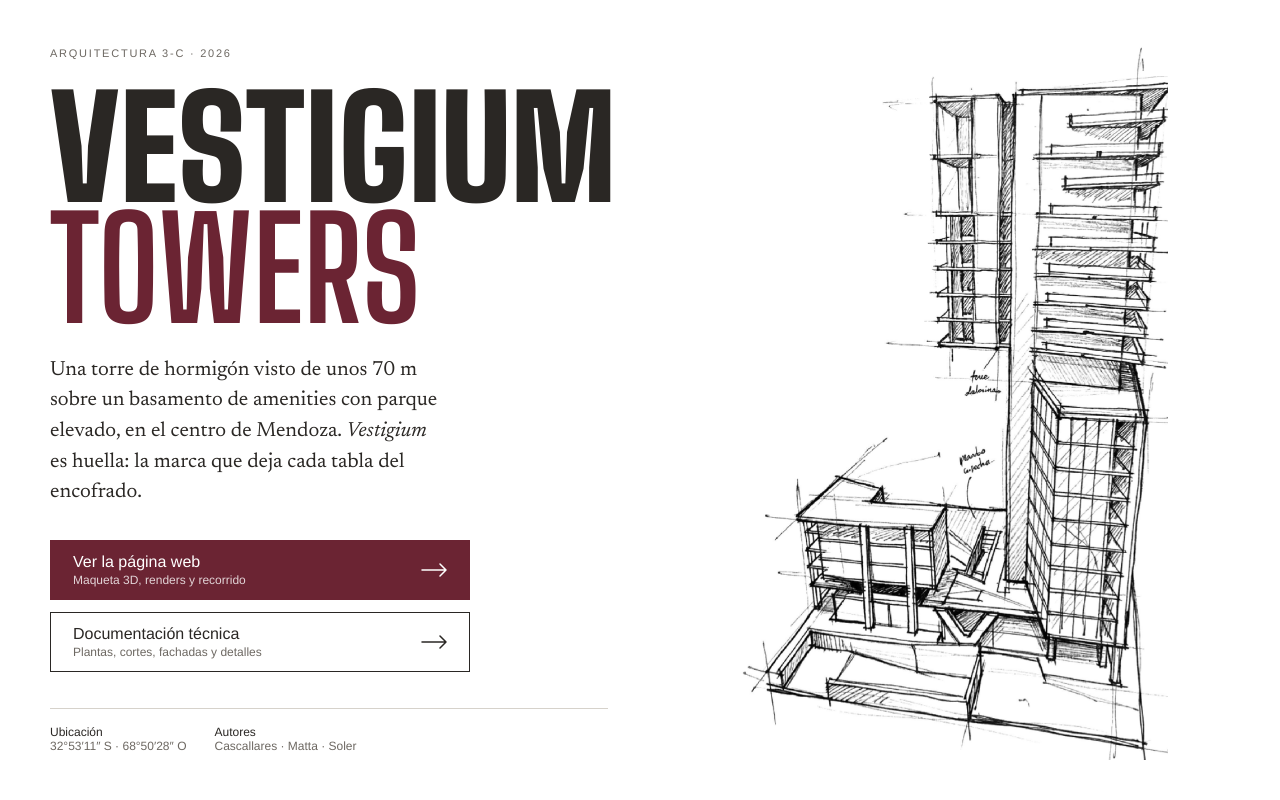
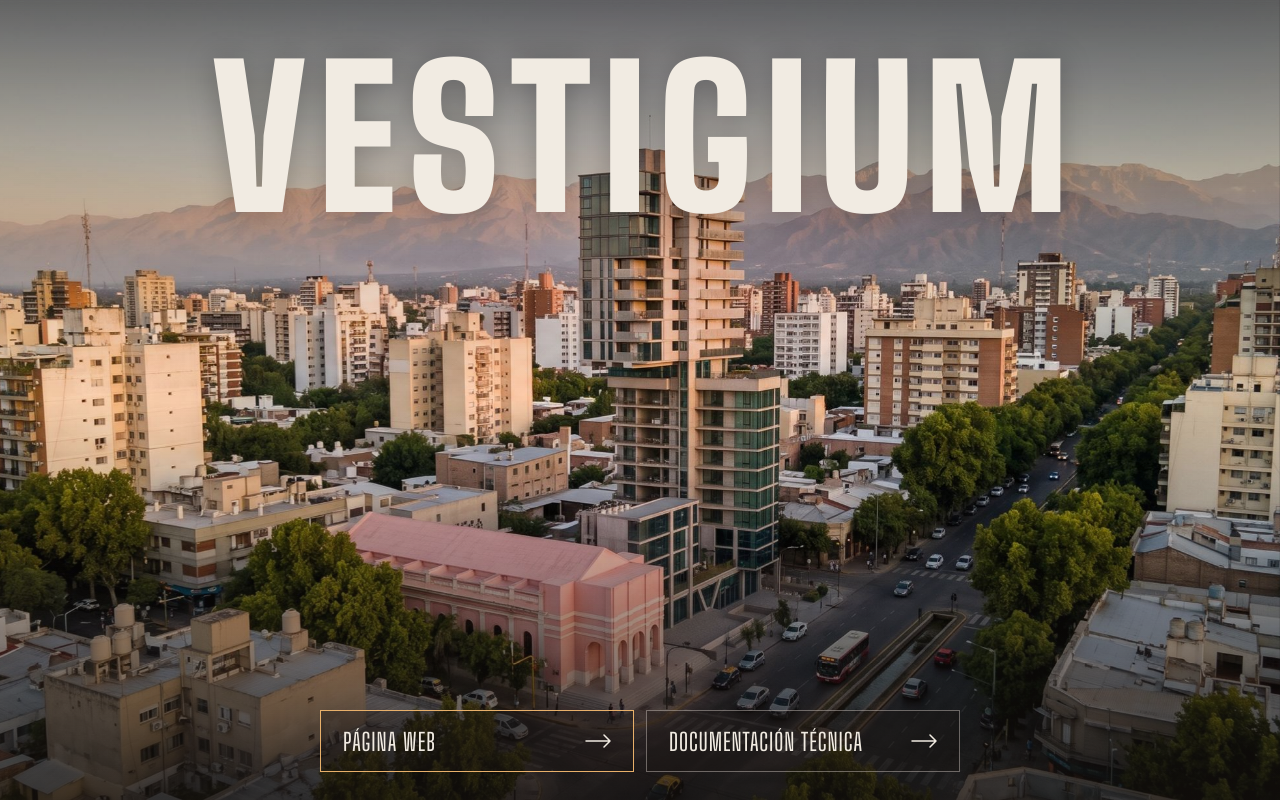
Before and after one commit to valenmatta9-afk/vestigium-towers, a plain HTML site: page index.html in a window 1280 px wide. Drawn offline with Linux system fonts and the light colour scheme.

Commit message:
Portada del QR: foto aerea real, solo Vestigium y dos accesos

```diff
--- a/index.html
+++ b/index.html
@@ -3,134 +3,110 @@
 <head>
 <meta charset="utf-8">
 <meta name="viewport" content="width=device-width, initial-scale=1, viewport-fit=cover">
-<meta property="og:title" content="Vestigium Towers">
-<meta property="og:description" content="Torre de hormigón visto en el centro de Mendoza. Arquitectura 3-C, 2026.">
-<meta property="og:image" content="https://valenmatta9-afk.github.io/vestigium-towers/thumb.jpg">
+<meta name="theme-color" content="#1b1714">
+<meta property="og:title" content="Vestigium">
+<meta property="og:image" content="https://valenmatta9-afk.github.io/vestigium-towers/portada.jpg">
 <meta property="og:url" content="https://valenmatta9-afk.github.io/vestigium-towers/">
-<title>Vestigium Towers</title>
-<meta name="description" content="Vestigium Towers: torre de hormigón visto en el centro de Mendoza. Proyecto de Arquitectura 3-C, 2026.">
+<title>Vestigium</title>
+<link rel="preload" as="image" href="portada.jpg">
 <link rel="preconnect" href="https://fonts.googleapis.com">
 <link rel="preconnect" href="https://fonts.gstatic.com" crossorigin>
-<link href="https://fonts.googleapis.com/css2?family=Big+Shoulders+Display:wght@700;900&family=Newsreader:ital,opsz,wght@0,6..72,400;1,6..72,400&display=swap" rel="stylesheet">
+<link href="https://fonts.googleapis.com/css2?family=Big+Shoulders+Display:wght@500;900&display=swap" rel="stylesheet">
 <style>
-/* Layout: lámina de entrega — croquis a la derecha, rótulo a la izquierda; en celular, croquis arriba y botones al pie */
+/* Portada del QR: la foto aérea del conjunto a pantalla completa, solo el nombre y dos accesos.
+   Paleta del edificio: hormigón visto cálido y la luz dorada de la tarde en Mendoza. */
 :root {
-  --paper: #ffffff;
-  --ink: #2a2724;
-  --muted: #6d6862;
-  --line: #d6d2cb;
-  --accent: #6b2433;
-  --on-accent: #ffffff;
+  --night: #1b1714;          /* fondo mientras carga la foto */
+  --concrete: #f1ebe2;       /* texto: hormigón claro */
+  --concrete-dim: rgba(241, 235, 226, .72);
+  --line: rgba(241, 235, 226, .38);
+  --sun: #e8b06a;            /* luz de la tarde */
   --display: 'Big Shoulders Display', 'Arial Narrow', Impact, sans-serif;
-  --text: 'Newsreader', Georgia, 'Times New Roman', serif;
   --ui: 'Helvetica Neue', Helvetica, Arial, sans-serif;
-  --sketch-filter: none;
-}
-@media (prefers-color-scheme: dark) {
-  :root:not([data-theme="light"]) {
-    --paper: #1e1c1a; --ink: #ece8e1; --muted: #a59f96; --line: #3d3934;
-    --accent: #c9788a; --on-accent: #1e1c1a; --sketch-filter: invert(1) brightness(.92);
-    color-scheme: dark;
-  }
-}
-:root[data-theme="dark"] {
-  --paper: #1e1c1a; --ink: #ece8e1; --muted: #a59f96; --line: #3d3934;
-  --accent: #c9788a; --on-accent: #1e1c1a; --sketch-filter: invert(1) brightness(.92);
   color-scheme: dark;
 }
-html, body { height: 100%; }
-body { margin: 0; }
+/* La portada es siempre una foto: mismo aspecto en modo claro y oscuro. */
+@media (prefers-color-scheme: dark) { :root:not([data-theme="light"]) { --night: #1b1714; } }
+:root[data-theme="dark"] { --night: #1b1714; }
 * { box-sizing: border-box; }
-img { max-width: 100%; }
+html, body { height: 100%; margin: 0; }
 body {
-  background: var(--paper); color: var(--ink);
-  font-family: var(--text);
-  padding-left: max(16px, env(safe-area-inset-left, 0px));
-  padding-right: max(16px, env(safe-area-inset-right, 0px));
+  background: var(--night); color: var(--concrete);
+  font-family: var(--ui);
+  overflow: hidden;
 }
-.sheet {
-  max-width: 1180px; min-height: 100%; margin: 0 auto;
-  display: grid; grid-template-columns: minmax(0, 1fr) minmax(0, 1fr);
-  align-items: center; gap: clamp(24px, 5vw, 72px);
-  padding-block: clamp(24px, 5vh, 56px);
+.cover { position: fixed; inset: 0; }
+.cover img {
+  width: 100%; height: 100%; object-fit: cover;
+  object-position: 52% 45%;   /* la torre queda centrada también en celular */
+  animation: settle 2.6s cubic-bezier(.2,.7,.2,1) both;
 }
-.label {
-  font-family: var(--ui); font-size: 11px; letter-spacing: .16em; text-transform: uppercase; color: var(--muted);
-  margin: 0;
+/* Velo: oscurece arriba (nombre) y abajo (botones) sin tapar la torre */
+.cover::after {
+  content: ''; position: absolute; inset: 0;
+  background:
+    linear-gradient(to bottom, rgba(20,16,13,.62) 0%, rgba(20,16,13,.12) 32%, rgba(20,16,13,0) 50%, rgba(20,16,13,.18) 66%, rgba(20,16,13,.78) 100%);
+}
+main {
+  position: relative; z-index: 1;
+  height: 100%;
+  display: flex; flex-direction: column; justify-content: space-between; align-items: center;
+  padding: max(28px, env(safe-area-inset-top)) max(16px, env(safe-area-inset-right)) max(28px, env(safe-area-inset-bottom)) max(16px, env(safe-area-inset-left));
 }
 h1 {
-  font-family: var(--display); font-weight: 900; text-transform: uppercase; line-height: .86;
-  font-size: clamp(64px, 11vw, 148px); letter-spacing: .005em; margin: .2em 0 .18em;
-  text-wrap: balance;
+  margin: 4vh 0 0;
+  font-family: var(--display); font-weight: 900; text-transform: uppercase;
+  font-size: clamp(64px, 15vw, 210px); line-height: .82; letter-spacing: .06em;
+  padding-left: .06em; /* compensa el tracking para centrar */
+  text-shadow: 0 2px 30px rgba(0,0,0,.25);
+  animation: rise 1.6s .2s cubic-bezier(.2,.7,.2,1) both;
 }
-h1 span { display: block; font-weight: 700; color: var(--accent); }
-.lead { font-size: clamp(18px, 1.6vw, 21px); line-height: 1.5; max-width: 34ch; margin: 0 0 32px; }
-.lead em { font-style: italic; }
-.actions { display: grid; gap: 12px; max-width: 420px; }
-.btn {
-  display: flex; align-items: center; justify-content: space-between; gap: 16px;
-  min-height: 60px; padding: 0 22px;
-  font-family: var(--ui); font-size: 16px; font-weight: 500; text-decoration: none;
-  border: 1.5px solid var(--ink); color: var(--ink); background: transparent;
-  transition: background .2s, color .2s, border-color .2s;
+nav {
+  width: 100%; max-width: 640px;
+  display: grid; grid-template-columns: 1fr 1fr; gap: 12px;
+  animation: rise 1.4s .6s cubic-bezier(.2,.7,.2,1) both;
 }
-.btn small { display: block; font-size: 12px; font-weight: 400; color: var(--muted); margin-top: 2px; transition: color .2s; }
-.btn--primary { background: var(--accent); border-color: var(--accent); color: var(--on-accent); }
-.btn--primary small { color: var(--on-accent); opacity: .8; }
-.btn:hover, .btn:focus-visible { background: var(--ink); border-color: var(--ink); color: var(--paper); }
-.btn:hover small, .btn:focus-visible small { color: var(--paper); opacity: .8; }
-.btn:focus-visible { outline: 3px solid var(--accent); outline-offset: 3px; }
-.btn svg { flex: none; }
-.stamp {
-  margin-top: 36px; padding-top: 16px; border-top: 1px solid var(--line);
-  display: grid; grid-template-columns: auto auto; justify-content: start; column-gap: 28px; row-gap: 6px;
-  font-family: var(--ui); font-size: 12px; color: var(--muted); font-variant-numeric: tabular-nums;
+nav a {
+  display: flex; align-items: center; justify-content: space-between; gap: 14px;
+  min-height: 62px; padding: 0 22px;
+  font-family: var(--display); font-weight: 500; font-size: 24px; letter-spacing: .04em; text-transform: uppercase;
+  color: var(--concrete); text-decoration: none;
+  border: 1px solid var(--line);
+  background: rgba(27, 23, 20, .34);
+  -webkit-backdrop-filter: blur(10px); backdrop-filter: blur(10px);
+  transition: background .25s, border-color .25s, color .25s;
 }
-.stamp b { font-weight: 500; color: var(--ink); display: block; }
-.figure { margin: 0; display: flex; justify-content: center; }
-.figure img {
-  width: auto; max-width: 100%; max-height: calc(100vh - 80px); height: auto;
-  filter: var(--sketch-filter);
-  animation: draw 1.4s cubic-bezier(.2,.7,.2,1) both;
-}
-@keyframes draw { from { opacity: .0; transform: translateY(12px); clip-path: inset(100% 0 0 0); } to { opacity: 1; transform: none; clip-path: inset(0 0 0 0); } }
-@media (prefers-reduced-motion: reduce) { .figure img { animation: none; } }
-@media (max-width: 760px) {
-  .sheet { grid-template-columns: minmax(0, 1fr); gap: 8px; padding-block: 20px 32px; align-items: start; }
-  .figure { order: -1; }
-  .figure img { max-height: 46vh; }
-  h1 { font-size: clamp(56px, 19vw, 96px); }
-  .lead { margin-bottom: 24px; }
-  .actions { max-width: none; }
-  .stamp { grid-template-columns: 1fr; }
+nav a svg { flex: none; transition: transform .25s; }
+nav a:hover, nav a:focus-visible { background: var(--concrete); border-color: var(--concrete); color: var(--night); }
+nav a:hover svg, nav a:focus-visible svg { transform: translateX(4px); }
+nav a:focus-visible { outline: 2px solid var(--sun); outline-offset: 3px; }
+nav a.primary { border-color: var(--sun); }
+@keyframes settle { from { transform: scale(1.06); filter: brightness(.7); } to { transform: none; filter: none; } }
+@keyframes rise { from { opacity: 0; transform: translateY(14px); } to { opacity: 1; transform: none; } }
+@media (prefers-reduced-motion: reduce) { .cover img, h1, nav { animation: none; } }
+@media (max-width: 560px) {
+  h1 { font-size: clamp(56px, 19vw, 110px); margin-top: 6vh; }
+  nav { grid-template-columns: 1fr; gap: 10px; }
+  nav a { min-height: 58px; font-size: 22px; }
 }
 </style>
-
 </head>
 <body>
-<main class="sheet">
-  <section class="text">
-    <p class="label">Arquitectura 3-C · 2026</p>
-    <h1>Vestigium <span>Towers</span></h1>
-    <p class="lead">Una torre de hormigón visto de unos 70&nbsp;m sobre un basamento de amenities con parque elevado, en el centro de Mendoza. <em>Vestigium</em> es huella: la marca que deja cada tabla del encofrado.</p>
-    <nav class="actions" aria-label="Contenido del proyecto">
-      <a class="btn btn--primary" href="web/index.html">
-        <span>Ver la página web<small>Maqueta 3D, renders y recorrido</small></span>
-        <svg width="26" height="14" viewBox="0 0 26 14" fill="none" stroke="currentColor" stroke-width="1.5" stroke-linecap="round" stroke-linejoin="round" aria-hidden="true"><path d="M1 7h24M19 1l6 6-6 6"/></svg>
-      </a>
-      <a class="btn" href="web/documentacion.html">
-        <span>Documentación técnica<small>Plantas, cortes, fachadas y detalles</small></span>
-        <svg width="26" height="14" viewBox="0 0 26 14" fill="none" stroke="currentColor" stroke-width="1.5" stroke-linecap="round" stroke-linejoin="round" aria-hidden="true"><path d="M1 7h24M19 1l6 6-6 6"/></svg>
-      </a>
-    </nav>
-    <div class="stamp">
-      <span><b>Ubicación</b>32°53′11″ S · 68°50′28″ O</span>
-      <span><b>Autores</b>Cascallares · Matta · Soler</span>
-    </div>
-  </section>
-  <figure class="figure">
-    <img src="sketch.jpg" width="1549" height="2573" alt="Croquis a mano alzada de Vestigium Towers: torre residencial y basamento de amenities">
-  </figure>
+<div class="cover" aria-hidden="true">
+  <img src="portada.jpg" width="2200" height="1228" alt="">
+</div>
+<main>
+  <h1>Vestigium</h1>
+  <nav aria-label="Contenido del proyecto">
+    <a class="primary" href="web/index.html">
+      <span>Página web</span>
+      <svg width="26" height="14" viewBox="0 0 26 14" fill="none" stroke="currentColor" stroke-width="1.5" stroke-linecap="round" stroke-linejoin="round" aria-hidden="true"><path d="M1 7h24M19 1l6 6-6 6"/></svg>
+    </a>
+    <a href="web/documentacion.html">
+      <span>Documentación técnica</span>
+      <svg width="26" height="14" viewBox="0 0 26 14" fill="none" stroke="currentColor" stroke-width="1.5" stroke-linecap="round" stroke-linejoin="round" aria-hidden="true"><path d="M1 7h24M19 1l6 6-6 6"/></svg>
+    </a>
+  </nav>
 </main>
 </body>
 </html>
```
Also changed, not shown: portada.jpg (added).
